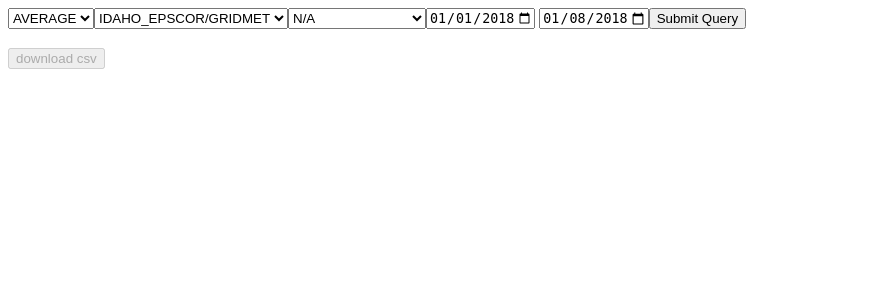
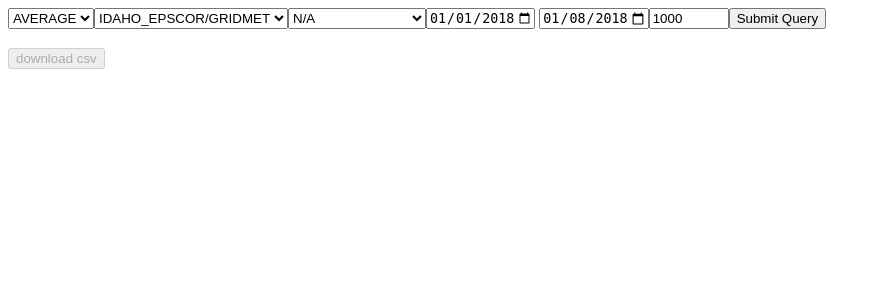
Before and after one commit to USF-Collaboration-Project/EE_Query_API, a Flask app: page / in a window 1280 px wide. Shown: the top 300 px of the page, without its empty margins (0-881 px from the left). Run offline with Flask 2, Linux system fonts and the light colour scheme.

Commit message:
[added] scale value to front end

```diff
--- a/app.py
+++ b/app.py
@@ -100,11 +100,11 @@ def get_polygon_data(band_name='LANDSAT/LC08/C01/T1/LC08_044034_20140318'):
 
 @app.route('/get_date_data', methods=['GET','POST'])
 def get_data_from_date_image():
-    scale_value = 1000
 
     image_name = request.json.get('imageName')
     start_date = request.json.get('startDate')
     end_date = request.json.get('endDate')
+    scale_value = request.json.get('scaleValue')
 
     delta_days = get_num_of_days(start_date, end_date)
 
--- a/templates/index.html
+++ b/templates/index.html
@@ -35,12 +35,15 @@
     </select>
     <select id="stateQuery">
     </select>
-    <div id = "countyQueryContainer">
+    <div id="countyQueryContainer">
     </div>
-    <div id = "dateSelect">
+    <div id="dateSelect">
       <input type="date" id="dateStart" value="2018-01-01" min="1985-01-01" max="2019-09-29">
       <input type="date" id="dateEnd" value="2018-01-08" min="1985-01-02" max="2019-09-30">
+
     </div>
+
+    <input type="number" id="scale" value=1000 min=100 max=10000>
     <button id="submitQuery">Submit Query</button>
   </div>
   <h3 id="header"></h3>
@@ -197,7 +200,8 @@
         stateName: stateChoice,
         countyName: countyChoice,
         startDate: startDateQuery.value,
-        endDate: endDateQuery.value
+        endDate: endDateQuery.value,
+        scaleValue: document.getElementById("scale").value
       }),
       headers: {
         'Accept': 'application/json',
```
